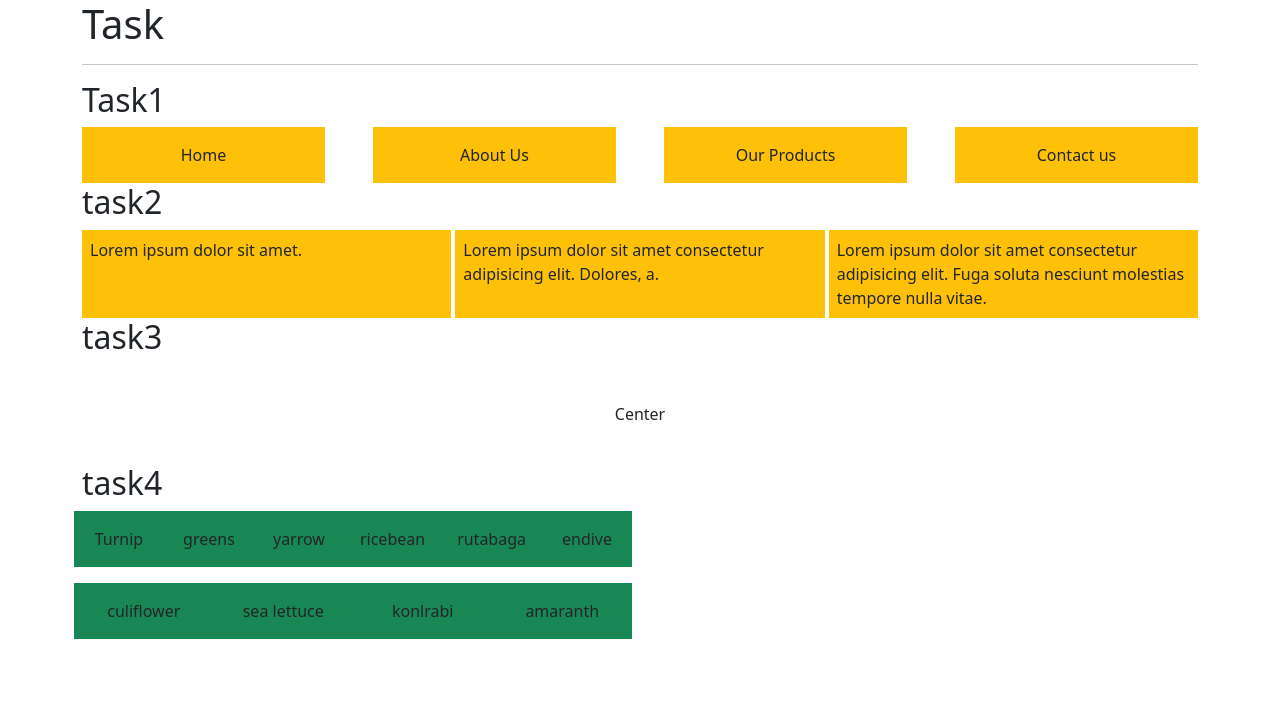
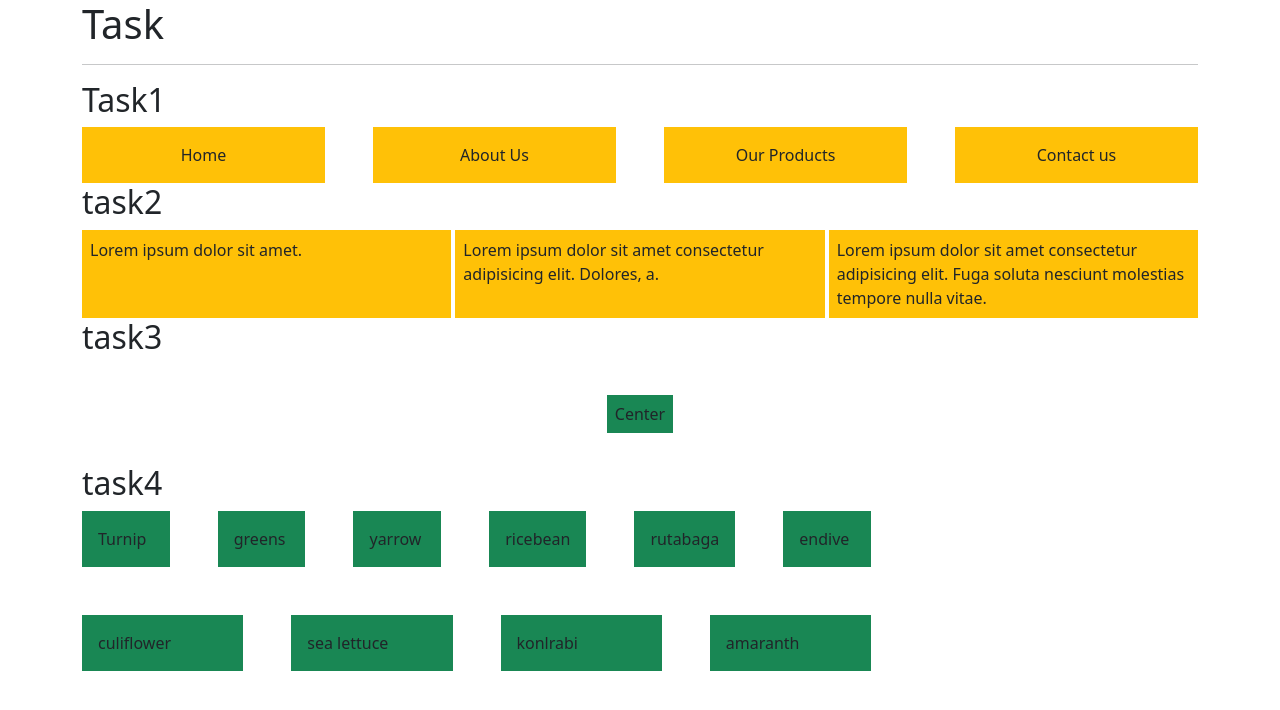
Before and after one commit to Rohit-specs/Frontend, a plain HTML site: page bootstrap/layout/task/task1.html in a window 1280 px wide. Drawn offline with nearby package versions, Linux system fonts and the light colour scheme.

Commit message:
task 1 completed

```diff
--- a/bootstrap/layout/task/task1.html
+++ b/bootstrap/layout/task/task1.html
@@ -50,23 +50,23 @@
           </div>
         </div>
         <h2>task3</h2>
-        <div class="row align-items-center justify-content-center"style="height: 100px;">
+        <div class="row align-items-center justify-content-center" style="height: 100px;">
           <div class="col-auto " >
-            <span>Center</span>
+            <span class="bg-success p-2">Center</span>
           </div>
         </div>
         <h2>task4</h2>
-        <div class="row g-3 text-center w-50">
-          <div class="col bg-success p-3">Turnip</div>
-          <div class="col bg-success p-3">greens</div>
-          <div class="col bg-success p-3">yarrow</div>
-          <div class="col bg-success p-3">ricebean</div>
-          <div class="col bg-success p-3">rutabaga</div>
-          <div class="col bg-success p-3">endive</div>
-          <div class="col bg-success p-3">culiflower</div>
-          <div class="col bg-success p-3">sea lettuce</div>
-          <div class="col bg-success p-3">konlrabi</div>
-          <div class="col bg-success p-3">amaranth</div>
+        <div class="row g-5 w-75">
+          <div class="col"><div class="bg-success p-3">Turnip</div></div>
+          <div class="col"><div class="bg-success p-3">greens</div></div>
+          <div class="col"><div class="bg-success p-3">yarrow</div></div>
+          <div class="col"><div class="bg-success p-3">ricebean</div></div>
+          <div class="col"><div class="bg-success p-3">rutabaga</div></div>
+          <div class="col"><div class="bg-success p-3">endive</div></div>
+          <div class="col"><div class="bg-success p-3">culiflower</div></div>
+          <div class="col"><div class="bg-success p-3">sea lettuce</div></div>
+          <div class="col"><div class="bg-success p-3">konlrabi</div></div>
+          <div class="col"><div class="bg-success p-3">amaranth</div></div>
         </div>
 
     </div>
```
